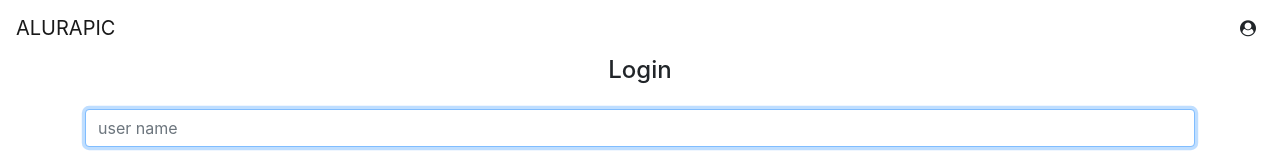
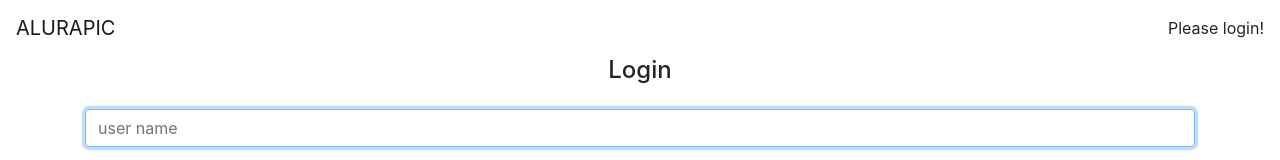
Before and after one commit to xilapa/MostraFoto, an Angular app: page / in a window 1280 px wide. Shown: the top 160 px of the page. Built offline with nearby package versions, Linux system fonts and the light colour scheme.

Commit message:
async pipe e opção de logout no user service

```diff
--- a/src/app/core/header/header.component.html
+++ b/src/app/core/header/header.component.html
@@ -1,9 +1,13 @@
 <header class="fixed-top min-size">
     <nav class="navbar navbar-light bg-white">
         <a class="navbar-brand">ALURAPIC</a>
-        <div>
-            <i class="fa fa-user-circle"></i>
-            <span class="ml-2">{{user?.name}}</span>
+        <div *ngIf = "(user$ | async) as user; else userDeslogado">
+            <i class="fa fa-user-circle mr-2"></i>
+            <span class="mr-2">{{user.name}}</span>
+            <span class="mr-2 text-muted" style="cursor: pointer; font-size: small;" (click)="logout()">Logout</span>
         </div>
+        <ng-template #userDeslogado>
+            <span>Please login!</span>
+        </ng-template>
     </nav>
 </header>
--- a/src/app/core/header/header.component.ts
+++ b/src/app/core/header/header.component.ts
@@ -1,4 +1,5 @@
-import { Component, OnInit } from '@angular/core';
+import { Component } from '@angular/core';
+import { Router } from '@angular/router';
 import { Observable } from 'rxjs';
 import { IUser } from '../user/IUser';
 import { UserService } from '../user/user.service';
@@ -8,18 +9,16 @@ import { UserService } from '../user/user.service';
   templateUrl: './header.component.html',
   styleUrls: ['./header.component.css']
 })
-export class HeaderComponent implements OnInit {
+export class HeaderComponent {
 
   user$: Observable<IUser>;
-  user: IUser;
 
-  constructor(userService: UserService) {
+  constructor( private userService: UserService, private router: Router) {
     this.user$ = userService.getUser();
-    this.user$.subscribe(user => this.user = user);
-   }
-
-  ngOnInit(): void {
-
   }
 
+  logout(): void {
+    this.userService.logout();
+    this.router.navigate([''])
+  }
 }
--- a/src/app/core/user/user.service.ts
+++ b/src/app/core/user/user.service.ts
@@ -27,6 +27,11 @@ export class UserService {
     return this.userSubject.asObservable();
   }
 
+  logout(): void {
+    this.tokenService.removeToken();
+    this.userSubject.next(null);
+  }
+
   private decodeAndNotify(): void {
     const token = this.tokenService.getToken();
     const user = jwt_decode(token as string) as IUser;
```
